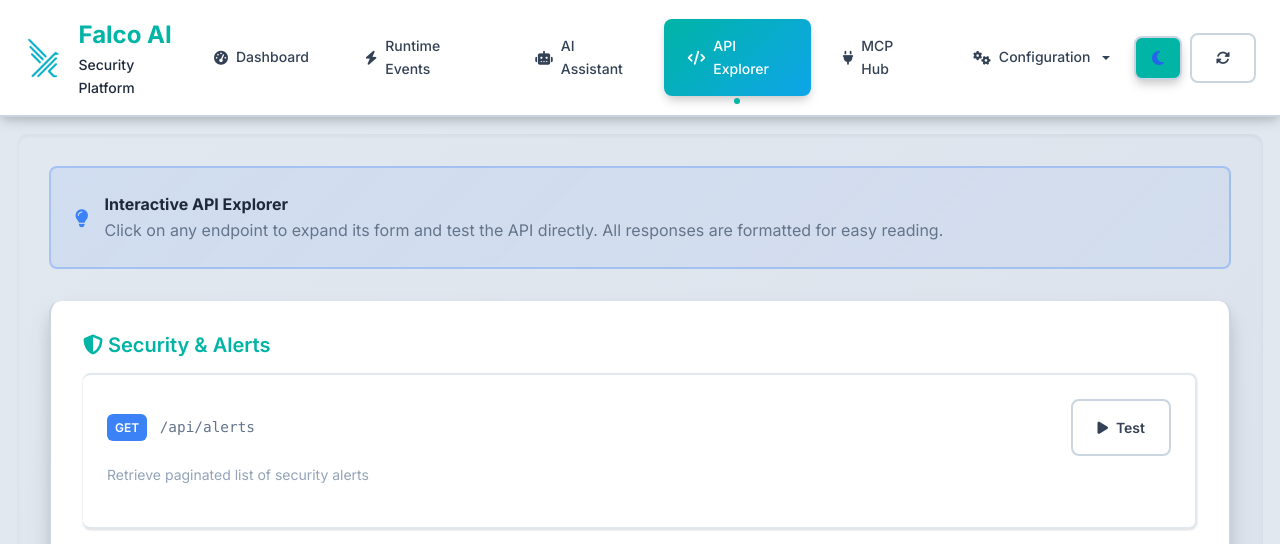
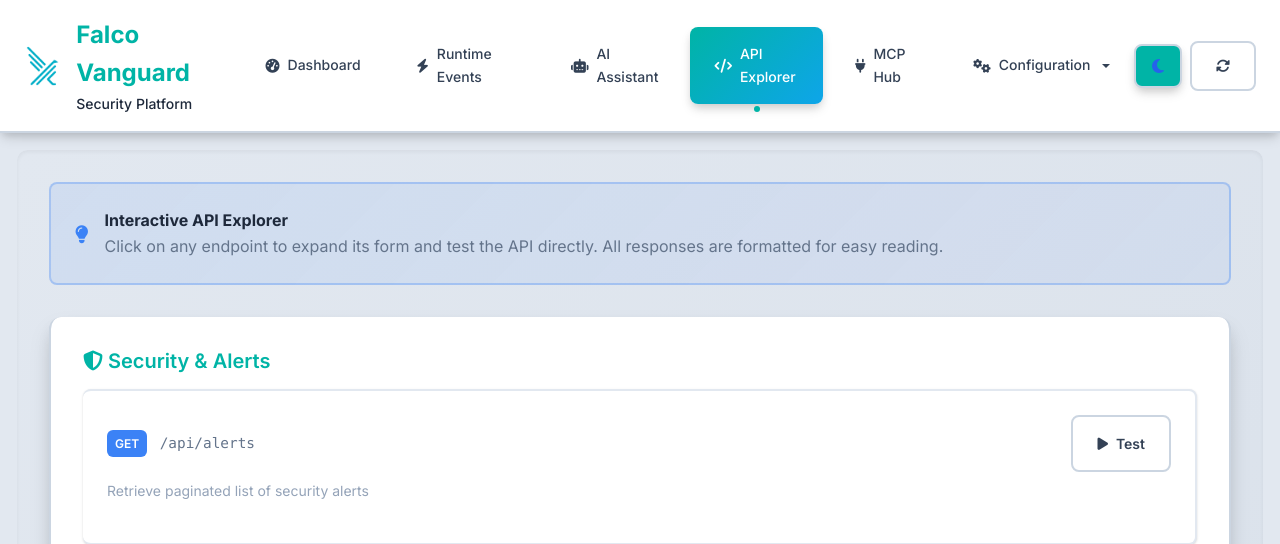
Before and after one commit to maddigsys/falco-ai, a Flask app: page /api-explorer in a window 1280 px wide. Shown: the top 544 px of the page. Run offline with Flask 3, Linux system fonts and the light colour scheme; parts of the project's set-up code (start-up, migrations or seed data) failed here and were passed over; some libraries are stand-ins or nearby versions.

Commit message:
frontend: update remaining 'Falco AI' branding to 'Falco Vanguard'
Complete frontend rebranding in template files:

🌐 Template Updates:
- templates/falco_base.html: Updated main page title and navigation brand text
  * Page title: 'Falco AI Security Platform' → 'Falco Vanguard'
  * Navigation: 'Falco AI' → 'Falco Vanguard'
  * Subtitle: Kept 'Security Platform' for functional description

📄 Page-Specific Updates:
- templates/general_config.html: Updated page description branding
- templates/falco_config.html: Updated configuration comments
- templates/api_explorer.html: Updated page description
- templates/weaviate_analytics.html: Updated page title
- templates/slack_config.html: Updated default username 'Falco AI Alerts' → 'Falco Vanguard Alerts'

✅ Impact:
- All frontend pages now consistently show 'Falco Vanguard' branding
- Navigation header displays correct brand name
- Page titles use unified naming convention
- User-facing text reflects new brand identity
- Maintains functional descriptions (e.g., 'Security Platform')

🎯 Verification:
- Zero remaining 'Falco AI' references in template files
- All pages now display consistent 'Falco Vanguard' branding
- Ready for user-facing deployment with complete rebrand

```diff
--- a/templates/api_explorer.html
+++ b/templates/api_explorer.html
@@ -3,7 +3,7 @@
 {% block title %}API Explorer{% endblock %}
 {% block page_icon %}<i class="fas fa-code"></i>{% endblock %}
 {% block page_title %}API Explorer{% endblock %}
-{% block page_description %}Interactive interface for all Falco AI API endpoints{% endblock %}
+{% block page_description %}Interactive interface for all Falco Vanguard API endpoints{% endblock %}
 
 {% block extra_css %}
 <style>
--- a/templates/falco_base.html
+++ b/templates/falco_base.html
@@ -5,7 +5,7 @@
     <meta name="viewport" content="width=device-width, initial-scale=1.0">
     <meta name="color-scheme" content="light">
     <meta name="theme-color" content="#00B4A6">
-    <title>{% block title %}Falco AI Security Platform{% endblock %}</title>
+    <title>{% block title %}Falco Vanguard{% endblock %}</title>
     <link rel="icon" type="image/png" href="{{ url_for('static', filename='logo.png') }}">
     <link rel="shortcut icon" href="{{ url_for('static', filename='logo.png') }}">
     <link rel="apple-touch-icon" href="{{ url_for('static', filename='logo.png') }}">
@@ -1823,7 +1823,7 @@
             <a href="/" class="nav-brand">
                 <img src="{{ url_for('static', filename='logo.png') }}" alt="Falco" class="falco-logo">
                 <div>
-                    <div class="brand-text">Falco AI</div>
+                    <div class="brand-text">Falco Vanguard</div>
                     <div class="brand-subtitle">Security Platform</div>
                 </div>
             </a>
--- a/templates/falco_config.html
+++ b/templates/falco_config.html
@@ -495,7 +495,7 @@ file_output:
   enabled: false`;
 
         // Generate Kubernetes ConfigMap with environment context
-        const k8sConfig = `# Kubernetes ConfigMap for Falco AI Gateway Integration - ${envLabel} Environment
+        const k8sConfig = `# Kubernetes ConfigMap for Falco Vanguard Gateway Integration - ${envLabel} Environment
 # Apply this configuration to your Kubernetes cluster
 
 apiVersion: v1
--- a/templates/general_config.html
+++ b/templates/general_config.html
@@ -3,7 +3,7 @@
 {% block title %}General Configuration{% endblock %}
 {% block page_icon %}<i class="fas fa-cogs"></i>{% endblock %}
 {% block page_title %}General Configuration{% endblock %}
-{% block page_description %}Configure core system settings, alert processing, and data management for your Falco AI security platform{% endblock %}
+{% block page_description %}Configure core system settings, alert processing, and data management for your Falco Vanguard security platform{% endblock %}
 
 {% block extra_css %}
 <style>
--- a/templates/slack_config.html
+++ b/templates/slack_config.html
@@ -510,7 +510,7 @@
                         <i class="fas fa-user"></i>
                         Bot Display Name
                     </label>
-                    <input type="text" class="form-control" id="username" value="Falco AI Alerts">
+                    <input type="text" class="form-control" id="username" value="Falco Vanguard Alerts">
                     <div class="form-text">
                         <i class="fas fa-info-circle"></i>
                         Name that appears as the message sender
--- a/templates/weaviate_analytics.html
+++ b/templates/weaviate_analytics.html
@@ -1,6 +1,6 @@
 {% extends "falco_base.html" %}
 
-{% block title %}Falco AI Security Dashboard{% endblock %}
+{% block title %}Falco Vanguard Security Dashboard{% endblock %}
 {% block page_icon %}<i class="fas fa-tachometer-alt"></i>{% endblock %}
 {% block page_title %}Dashboard{% endblock %}
 {% block page_description %}AI-powered security intelligence with machine learning analytics{% endblock %}
```
